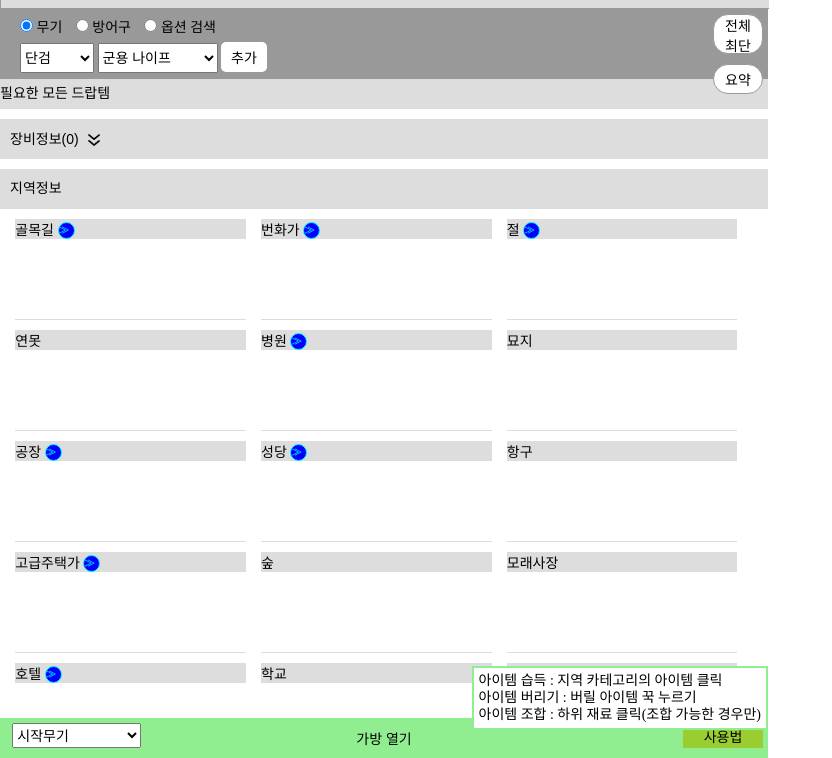
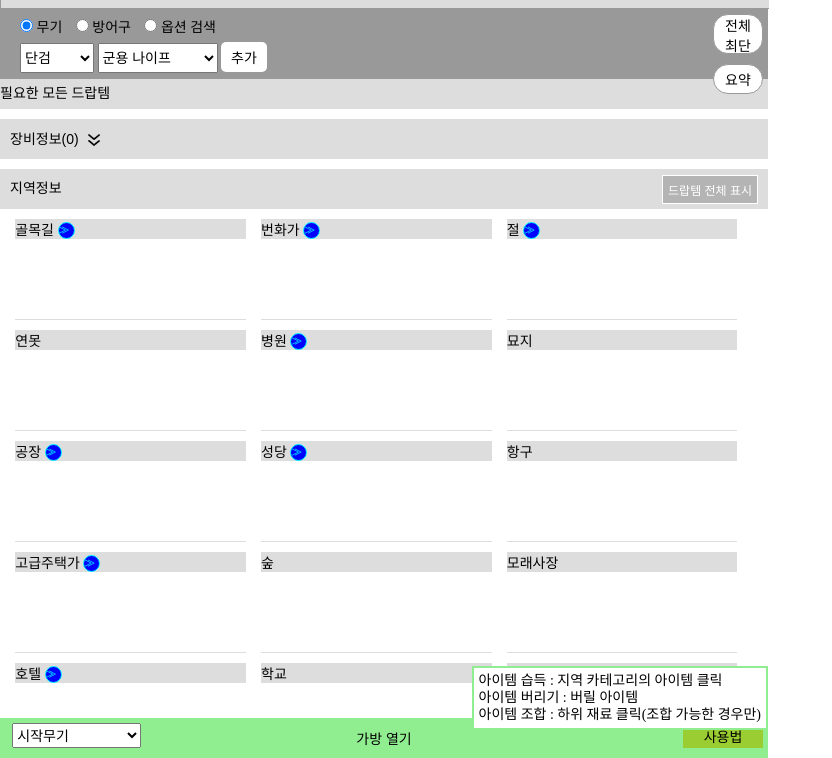
Before and after one commit to 94chl/00RK, a website: page index.html in a window 1280 px wide. Both pictures are taken after a click on the button "사용법". Shown: the part 42-800 px from the top of the page, without its empty margins (0-832 px from the left). Drawn offline with Linux system fonts and the light colour scheme.

Commit message:
Update index.html

```diff
--- a/index.html
+++ b/index.html
@@ -43,7 +43,7 @@
           <div class="bagManual hide">
             <ul>
             <li>아이템 습득 : 지역 카테고리의 아이템 클릭</li>
-            <li>아이템 버리기 : 버릴 아이템 꾹 누르기</li>
+            <li>아이템 버리기 : 버릴 아이템 </li>
             <li>아이템 조합 : 하위 재료 클릭(조합 가능한 경우만)</li>
             </ul>
           </div>
@@ -158,7 +158,10 @@
     </div>
 
     <div id="area">
-      <div class="areaHeader"><p>지역정보</p></div>
+      <div class="areaHeader">
+        <p>지역정보</p>
+        <button class="showDropsAllBtn">드랍템 전체 표시</button>
+      </div>
       <div class="areaWrap clearfix">
         <div class="area clearfix" id="A002">
           <input type="checkbox" class="checkboxA" id="CBA002">
```
